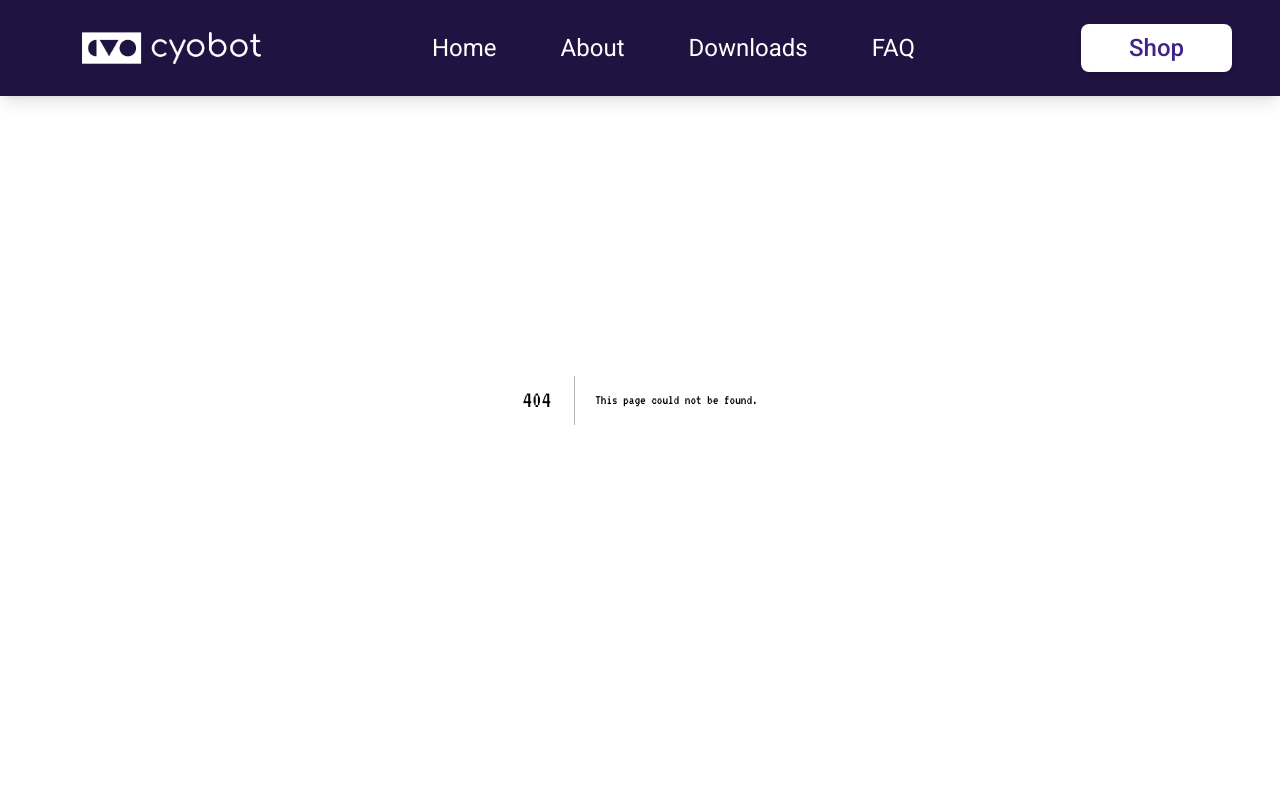
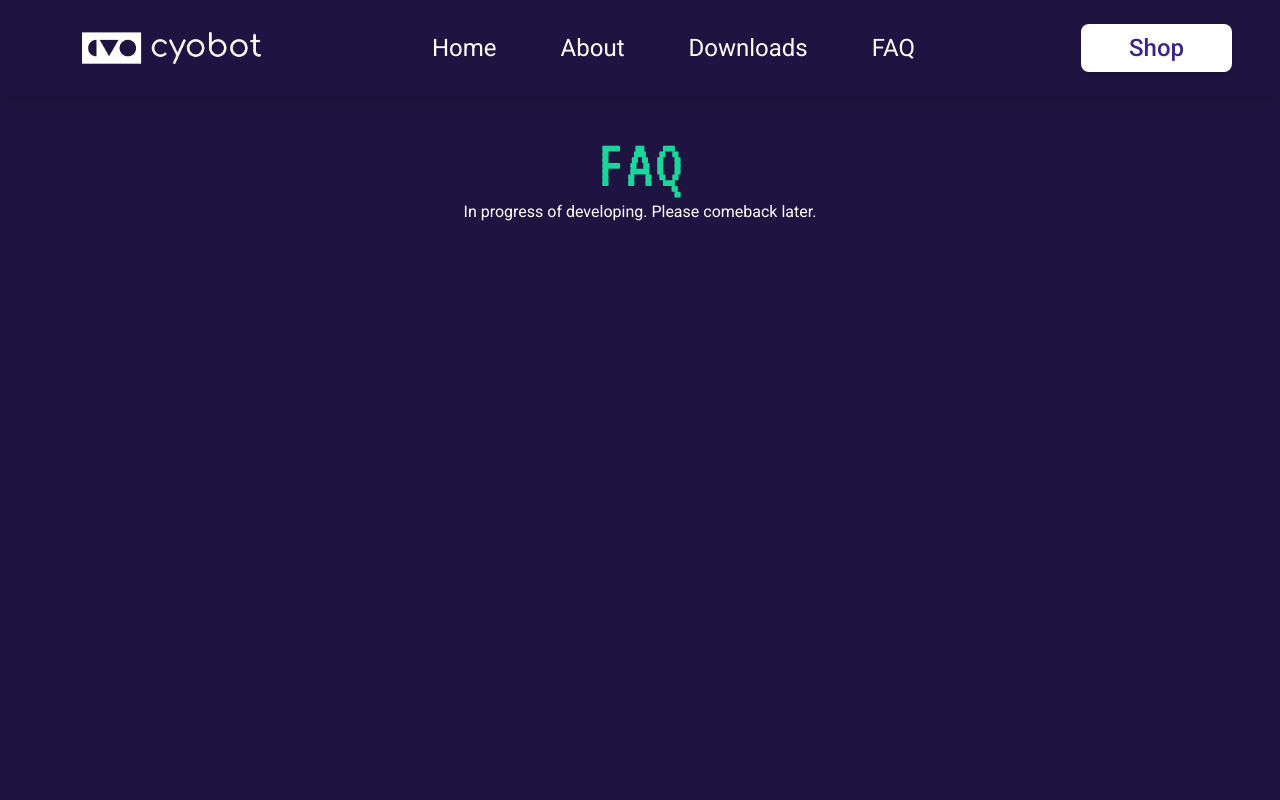
Before and after one commit to devcyobot/react-cyobot-landing-page, a Next.js app: page /faq in a window 1280 px wide. Before the commit this address had no page. Shown: the top 800 px of the page. Built offline with nearby package versions, Linux system fonts and the light colour scheme.

Commit message:
add FAQ placholder

```diff
--- a/src/app/components/navbar/MobileNavBar.tsx
+++ b/src/app/components/navbar/MobileNavBar.tsx
@@ -51,7 +51,7 @@ export default function MobileNavBar() {
 						<Link href="/downloads">Downloads</Link>
 					</li>
 					<li className={styles.navLink} onClick={handleDrawerToggle}>
-						<Link href="/events">Events</Link>
+						<Link href="/faq">FAQ</Link>
 					</li>
 				</ul>
 				<button
--- /dev/null
+++ b/src/app/faq/page.tsx
@@ -0,0 +1,16 @@
+import { FC } from 'react';
+
+const FAQ: FC = () => {
+	return (
+		<main className="bg-brand-dark-2 h-screen pt-32">
+			<h1 className="text-center font-vt323 text-brand-green text-4xl sm:text-5xl md:text-6xl lg:text-[4rem] xl:text-7xl">
+				FAQ
+			</h1>
+			<p className="font-roboto text-center text-white">
+				In progress of developing. Please comeback later.
+			</p>
+		</main>
+	);
+};
+
+export default FAQ;
```
